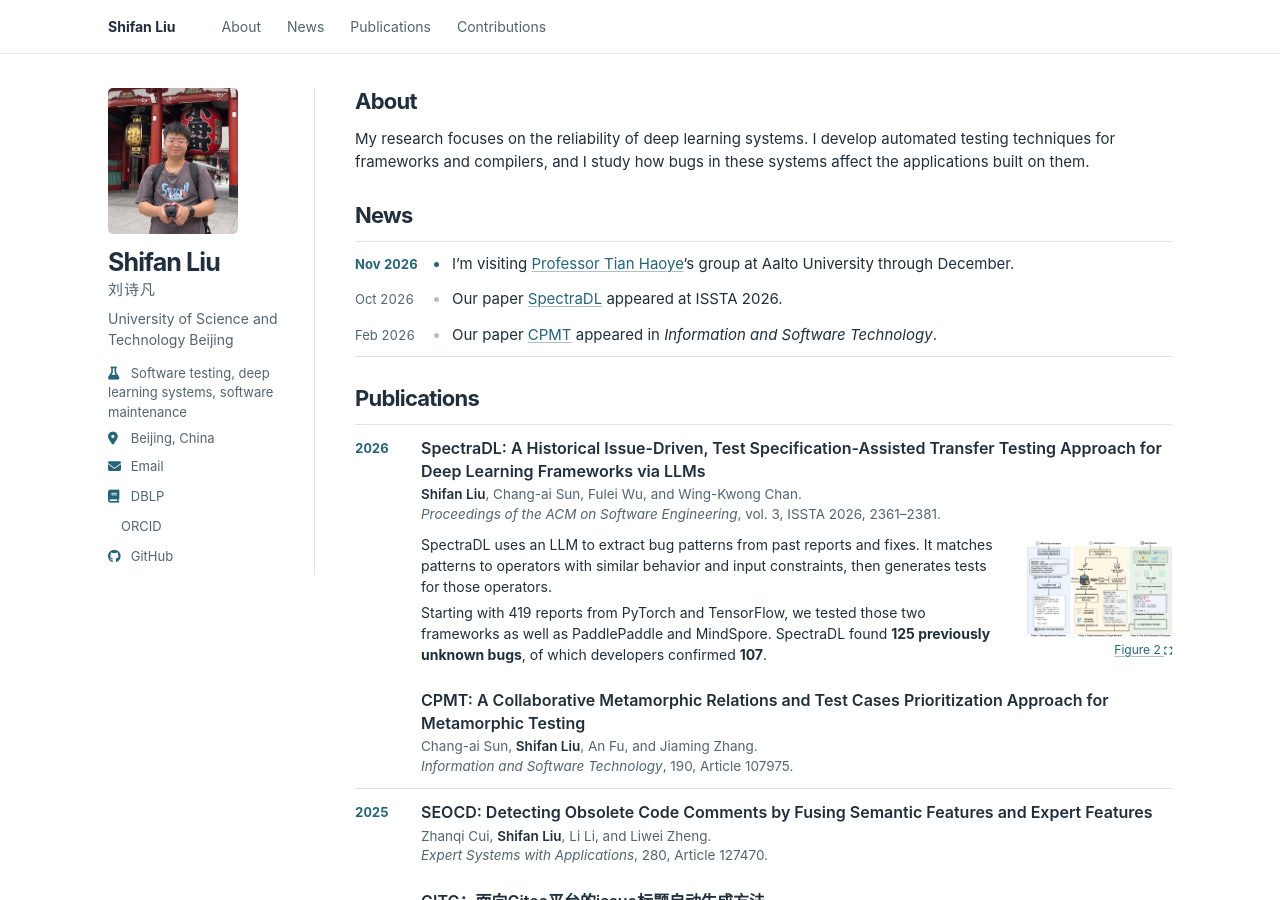
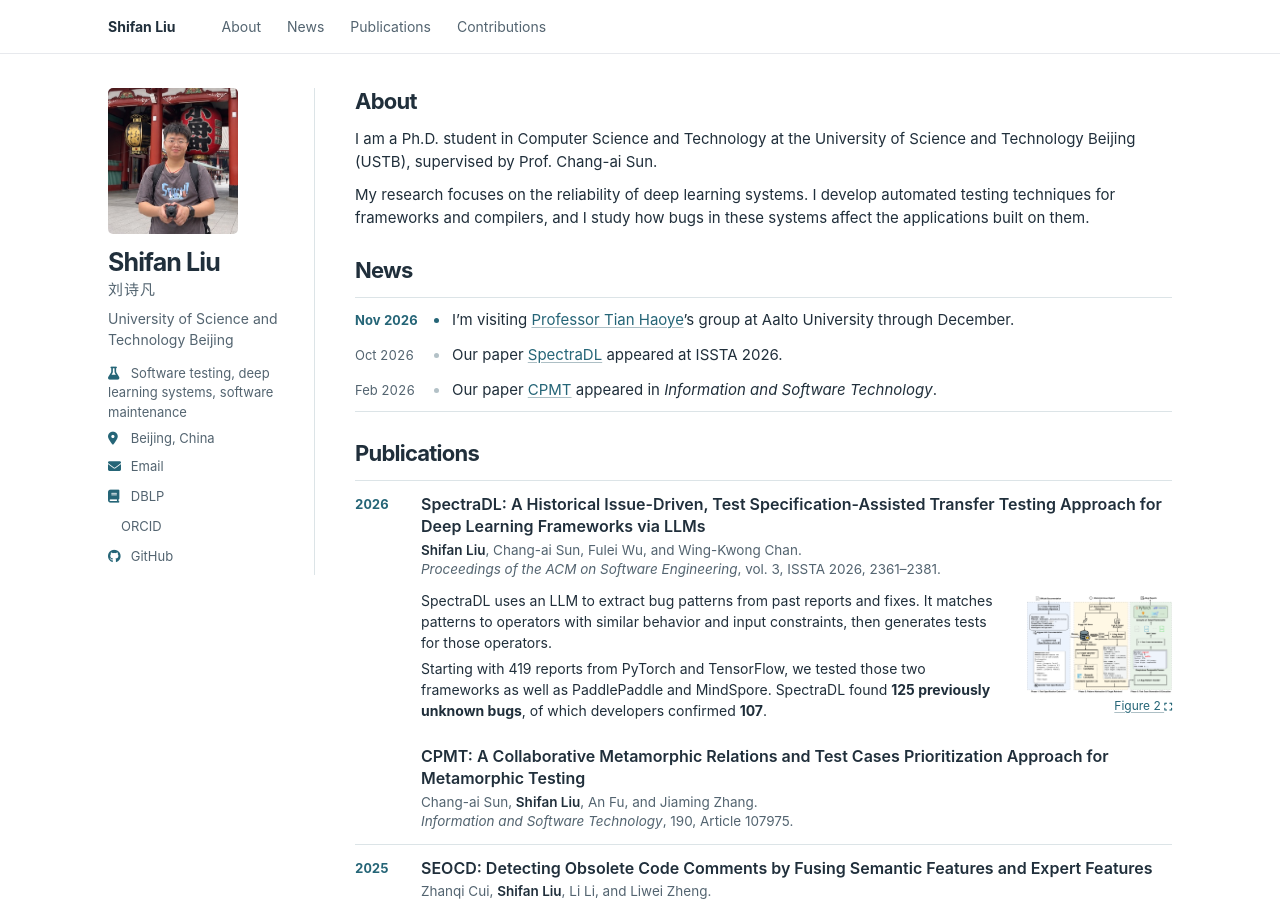
Before and after one commit to rookieLiu2018/rookieLiu2018.github.io, a Jekyll site: the page built from _pages/about.md, in a window 1280 px wide and 900 px high. Built offline with Jekyll 4.4.1, drawn with Linux system fonts in a browser that asks for light colours; a style sheet for code colours, icons or effects is not loaded.

Commit message:
Introduce Ph.D. program and advisor in About

```diff
--- a/_pages/about.md
+++ b/_pages/about.md
@@ -80,6 +80,8 @@ papers:
 
 <section id="about" class="homepage-section" markdown="1">
 
+I am a Ph.D. student in Computer Science and Technology at the University of Science and Technology Beijing (USTB), supervised by Prof. Chang-ai Sun.
+
 My research focuses on the reliability of deep learning systems. I develop automated testing techniques for frameworks and compilers, and I study how bugs in these systems affect the applications built on them.
 
 </section>
```
